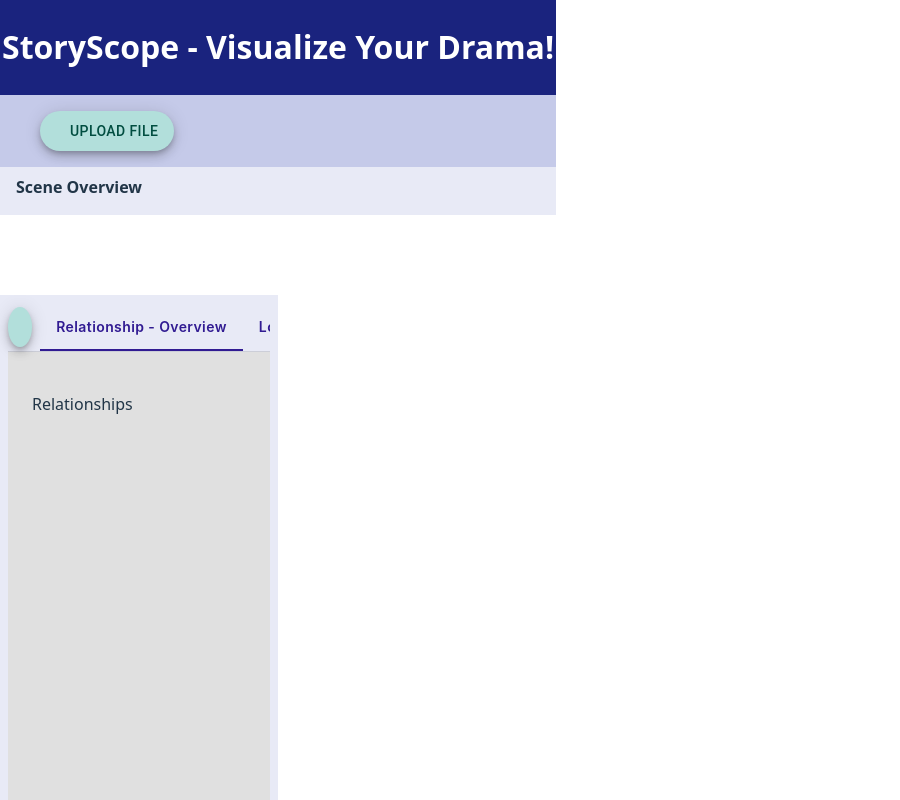
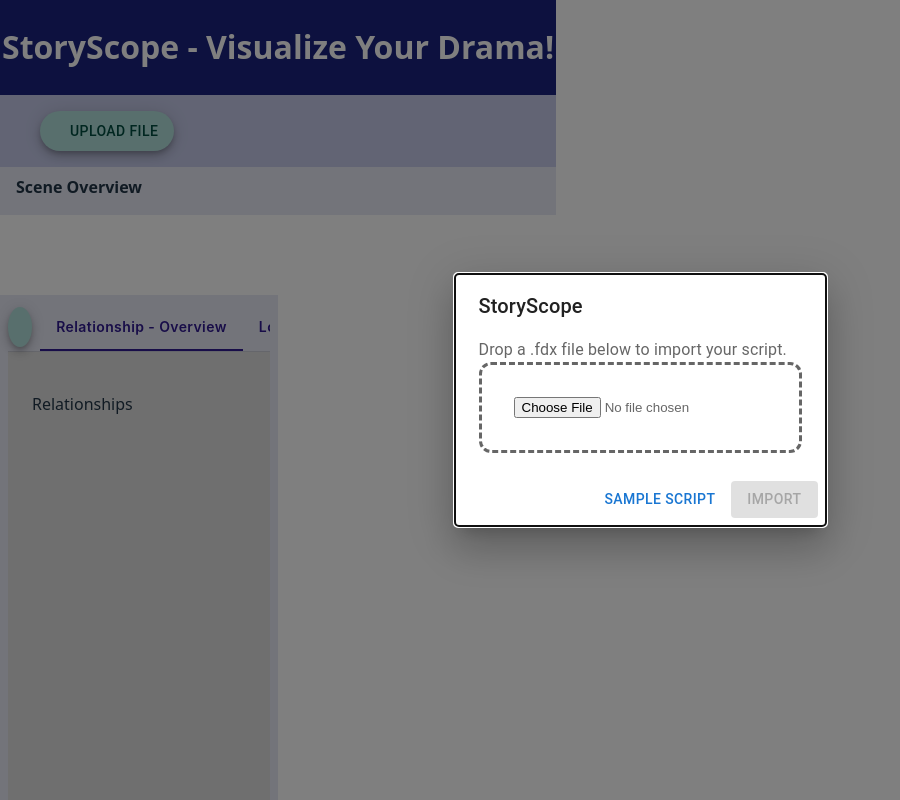
Before and after one commit to annaliferous/StoryScope, a React (Vite) app: page / in a window 1280 px wide. Shown: the top 800 px of the page, without its empty margins (0-900 px from the left). Built offline with nearby package versions, Linux system fonts and the light colour scheme; some icons are missing.

Commit message:
welcomeDialog öffnet sich wieder

```diff
--- a/src/App.tsx
+++ b/src/App.tsx
@@ -26,7 +26,7 @@ function App() {
   const [value, setValue] = React.useState('1');
   const [filterMenuAnchor, setFilterMenuAnchor] = React.useState<null | HTMLElement>(null);
   const [selectedFilter, setSelectedFilter] = React.useState<string>('all');
-  const [welcomeDialogOpen, setWelcomeDialogOpen] = React.useState(false);
+  const [welcomeDialogOpen, setWelcomeDialogOpen] = React.useState(true);
 
   const handleChange = (_event: React.SyntheticEvent, newValue: string) => {
     setValue(newValue);
@@ -61,7 +61,7 @@ function App() {
             </Fab>
           </div>
         </Grid>
-        <Grid size={12} padding={0} height={TIMELINE_HEIGHT*1.6 + "px"} sx={{ overflowX: 'auto', overflowY: 'hidden'}}>
+        <Grid padding={0} height={TIMELINE_HEIGHT*1.6 + "px"} sx={{ overflowX: 'auto', overflowY: 'hidden'}}>
           <div style={{paddingBottom:16, paddingTop:8, background:indigo[50], display: 'flex', flexDirection: 'column'}}>
             <h3 style={{marginBottom:0, marginTop:0, fontSize:16, fontWeight: 'bold', paddingLeft:16}}>Scene Overview</h3>
             {screenplay && <Timeline doc={screenplay.document} height={TIMELINE_HEIGHT} onClick={(scene) => {
```
